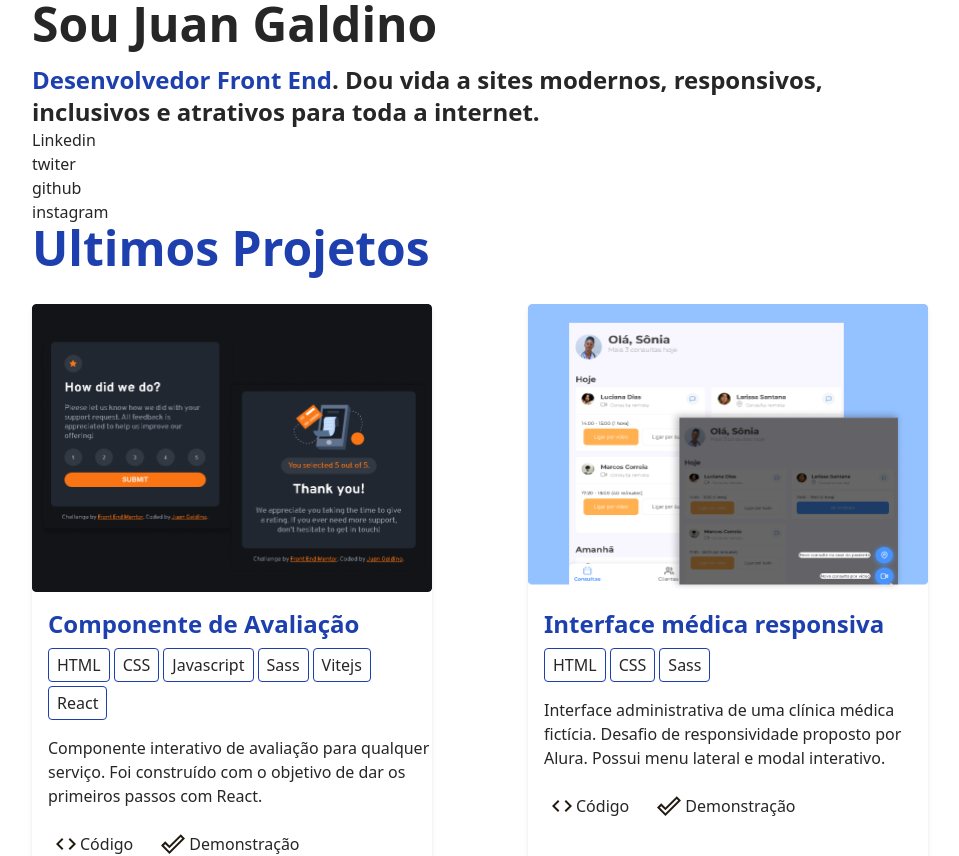
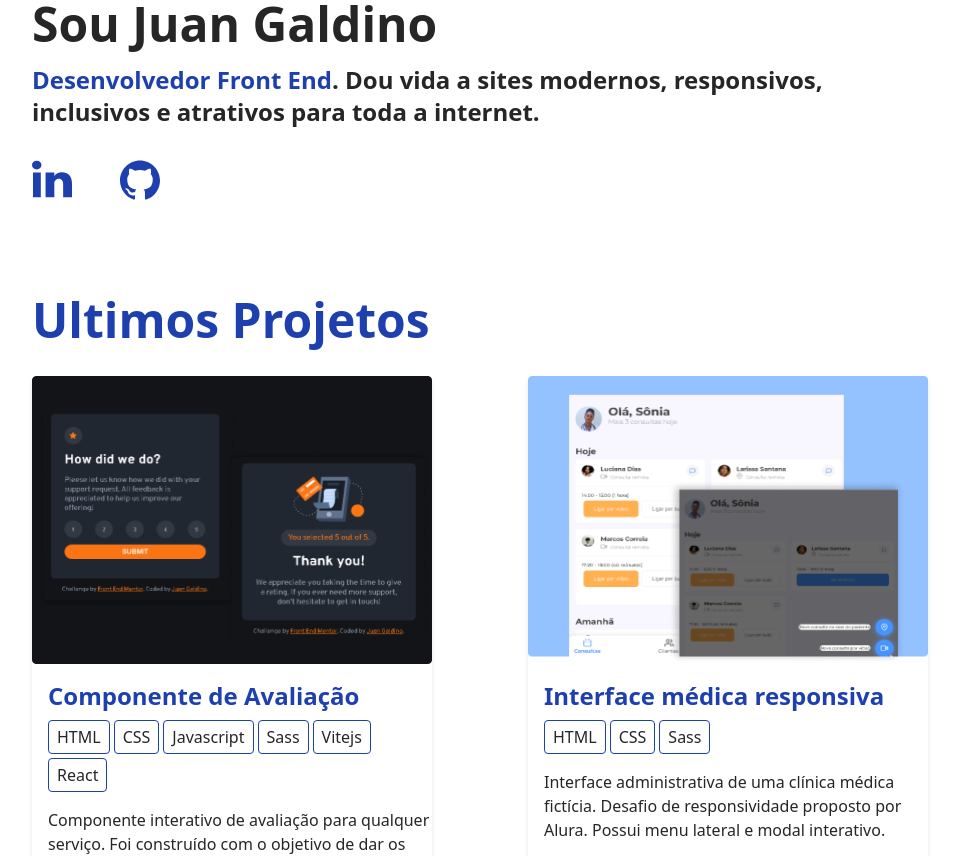
Before and after one commit to juan-galdino/Portfolio-Pessoal, a React (Vite) app: page / in a window 1280 px wide. Shown: the top 856 px of the page, without its empty margins (160-1119 px from the left). Built offline with nearby package versions, Linux system fonts and the light colour scheme.

Commit message:
feat: Add social icons at home

```diff
--- a/src/App.jsx
+++ b/src/App.jsx
@@ -1,8 +1,8 @@
-import selfPicture from './images/self-picture.webp'
-import projectImage1 from './images/interactive-component-project.webp'
-import projectImage2 from './images/alura-challenge-project.webp'
-import { ProjectCard } from './components/ProjectCard'
-import { Skill } from './components/Skill'
+import selfPicture from "./images/self-picture.webp";
+import projectImage1 from "./images/interactive-component-project.webp";
+import projectImage2 from "./images/alura-challenge-project.webp";
+import { ProjectCard } from "./components/ProjectCard";
+import { Skill } from "./components/Skill";
 
 function App() {
   return (
@@ -25,12 +25,56 @@ function App() {
             vida a sites modernos, responsivos, inclusivos e atrativos para toda
             a internet.
           </p>
-          <ul>
-            <li>Linkedin</li>
-            <li>twiter</li>
-            <li>github</li>
-            <li>instagram</li>
-          </ul>
+          <div className="mt-8 mb-24">
+            <ul className="flex gap-12 justify-center lg:justify-start">
+              <li>
+                <a
+                  href="https://www.linkedin.com/in/juan-galdino-da-costa-e-silva/"
+                  target="_blank"
+                >
+                  <i>
+                    <svg
+                      className="group"
+                      width="40"
+                      height="38"
+                      fill="none"
+                      xmlns="http://www.w3.org/2000/svg"
+                    >
+                      <path
+                        className="fill-blue-800 group-hover:fill-blue-600"
+                        fill-rule="evenodd"
+                        clip-rule="evenodd"
+                        d="M1.01 12.48h7.796v24.702H1.009V12.48zm3.699-3.09h-.056C1.83 9.39 0 7.5 0 5.106 0 2.667 1.884.818 4.763.818c2.876 0 4.645 1.844 4.7 4.282 0 2.394-1.824 4.29-4.755 4.29zM40 37.181h-8.844V24.398c0-3.346-1.383-5.63-4.423-5.63-2.326 0-3.62 1.542-4.222 3.027-.226.533-.188 1.276-.188 2.019v13.368h-8.757V12.478h8.758v3.877c.517-1.695 3.315-4.114 7.782-4.114 5.54 0 9.894 3.553 9.894 11.205v13.736z"
+                        fill="#007EBB"
+                      />
+                    </svg>
+                  </i>
+                </a>
+              </li>
+
+              <li>
+                <a href="https://github.com/juan-galdino" target="_blank">
+                  <i>
+                    <svg
+                      className="group"
+                      width="40"
+                      height="40"
+                      fill="none"
+                      xmlns="http://www.w3.org/2000/svg"
+                    >
+                      <path
+                        className="fill-blue-800 group-hover:fill-blue-600"
+                        fill-rule="evenodd"
+                        clip-rule="evenodd"
+                        d="M19.999.417C8.955.417 0 9.407 0 20.497c0 8.87 5.73 16.396 13.679 19.051 1 .188 1.365-.435 1.365-.967l-.028-3.415C9.453 36.38 8.28 32.474 8.28 32.474c-.909-2.318-2.22-2.936-2.22-2.936-1.817-1.246.137-1.221.137-1.221 2.007.142 3.063 2.07 3.063 2.07 1.785 3.068 4.681 2.182 5.821 1.667.181-1.297.699-2.182 1.27-2.687-4.441-.507-9.11-2.23-9.11-9.923 0-2.193.779-3.985 2.059-5.389-.207-.508-.893-2.549.195-5.313 0 0 1.68-.54 5.5 2.058A19.14 19.14 0 0 1 20 10.123a19.16 19.16 0 0 1 5.008.677c3.817-2.598 5.494-2.058 5.494-2.058 1.09 2.764.404 4.805.198 5.313 1.283 1.404 2.056 3.196 2.056 5.389 0 7.712-4.676 9.41-9.13 9.908.717.62 1.357 1.844 1.357 3.718l-.025 5.508c0 .538.36 1.163 1.375.965A20.072 20.072 0 0 0 40 20.497C40 9.407 31.045.417 19.999.417z"
+                        fill="#3E75C3"
+                      />
+                    </svg>
+                  </i>
+                </a>
+              </li>
+            </ul>
+          </div>
         </section>
 
         <section className='mb-28'>
@@ -49,7 +93,6 @@ function App() {
               urlCodeBtn="https://github.com/juan-galdino/comecando-com-react"
               urlDemoBtn="https://reactinteractivecomponent.netlify.app/"
             />
-
 
             <ProjectCard
               projectImage={projectImage2}
```
